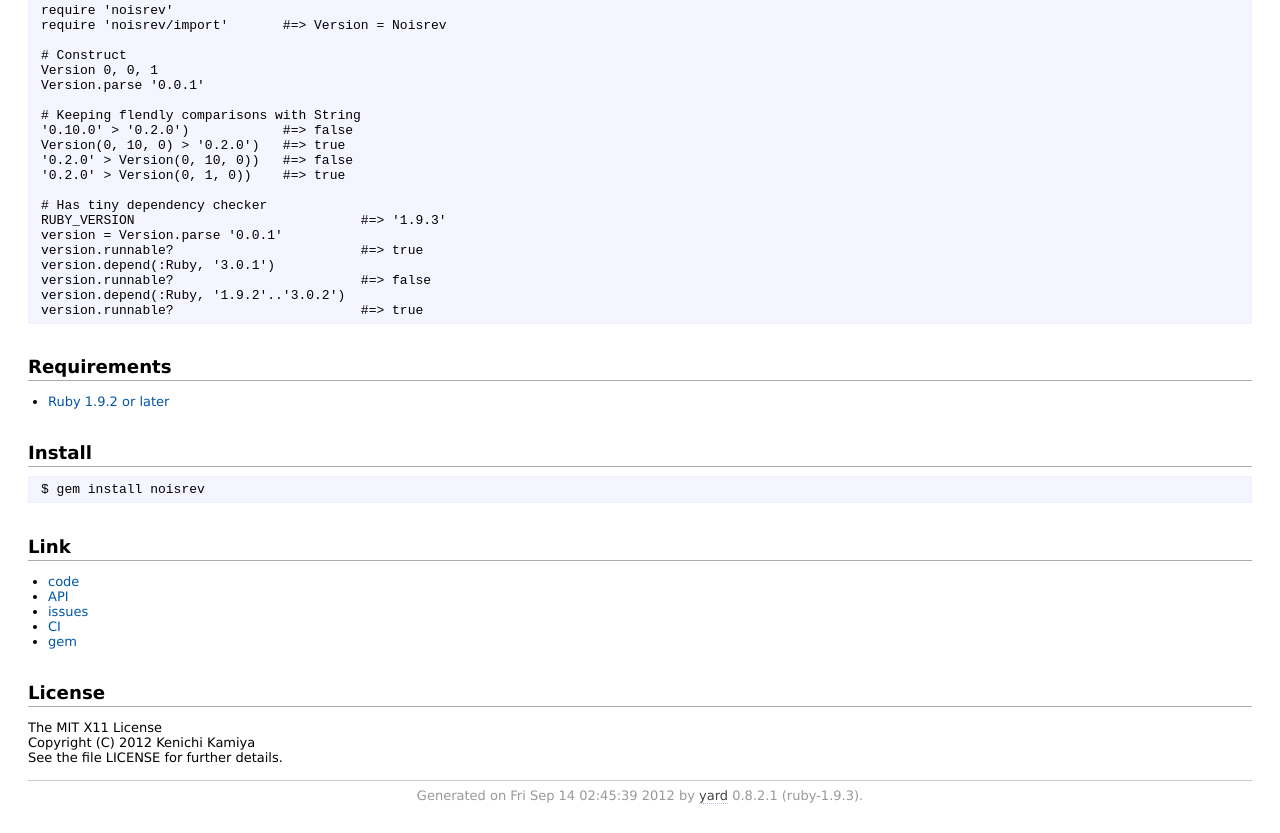
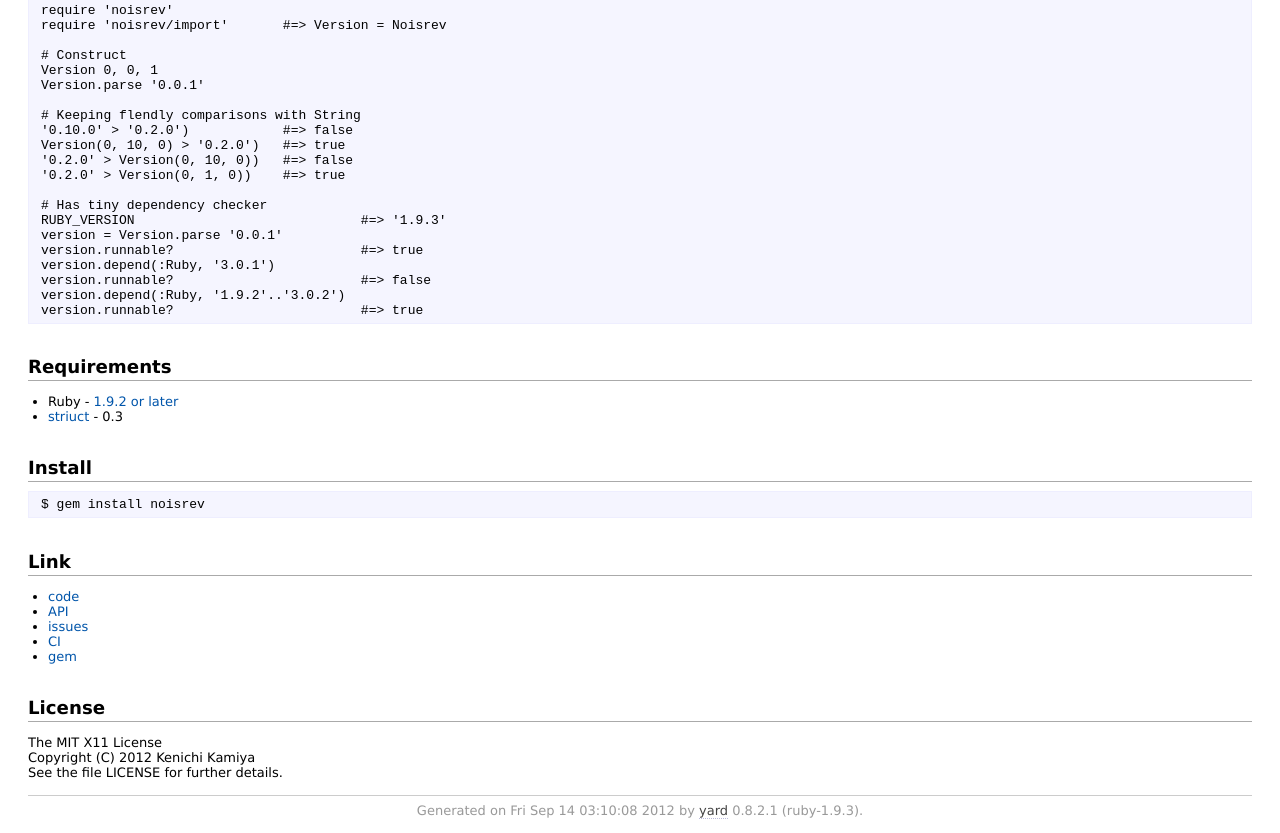
Before and after one commit to kachick/noisrev, a plain HTML site: page yard/index.html in a window 1280 px wide. Shown: the part 711-1544 px from the top of the page. Drawn offline with Linux system fonts and the light colour scheme.

Commit message:
bump YARD

```diff
--- a/yard/index.html
+++ b/yard/index.html
@@ -107,7 +107,8 @@ version.runnable?                        #=&gt; true
 <h2>Requirements</h2>
 
 <ul>
-<li><a href="http://travis-ci.org/#!/kachick/noisrev">Ruby 1.9.2 or later</a></li>
+<li>Ruby - <a href="http://travis-ci.org/#!/kachick/noisrev">1.9.2 or later</a></li>
+<li><a href="https://github.com/kachick/striuct">striuct</a> - 0.3</li>
 </ul>
 
 <h2>Install</h2>
@@ -133,7 +134,7 @@ See the file LICENSE for further details.</p>
 </div></div>
 
     <div id="footer">
-  Generated on Fri Sep 14 02:45:39 2012 by
+  Generated on Fri Sep 14 03:10:08 2012 by
   <a href="http://yardoc.org" title="Yay! A Ruby Documentation Tool" target="_parent">yard</a>
   0.8.2.1 (ruby-1.9.3).
 </div>
```
Also changed, not shown: yard/Kernel.html (+1 -1 lines), yard/Noisrev.html (+2 -7 lines), yard/_index.html (+1 -1 lines), yard/file.README.html (+3 -2 lines), yard/top-level-namespace.html (+1 -1 lines), index.html (deleted).
